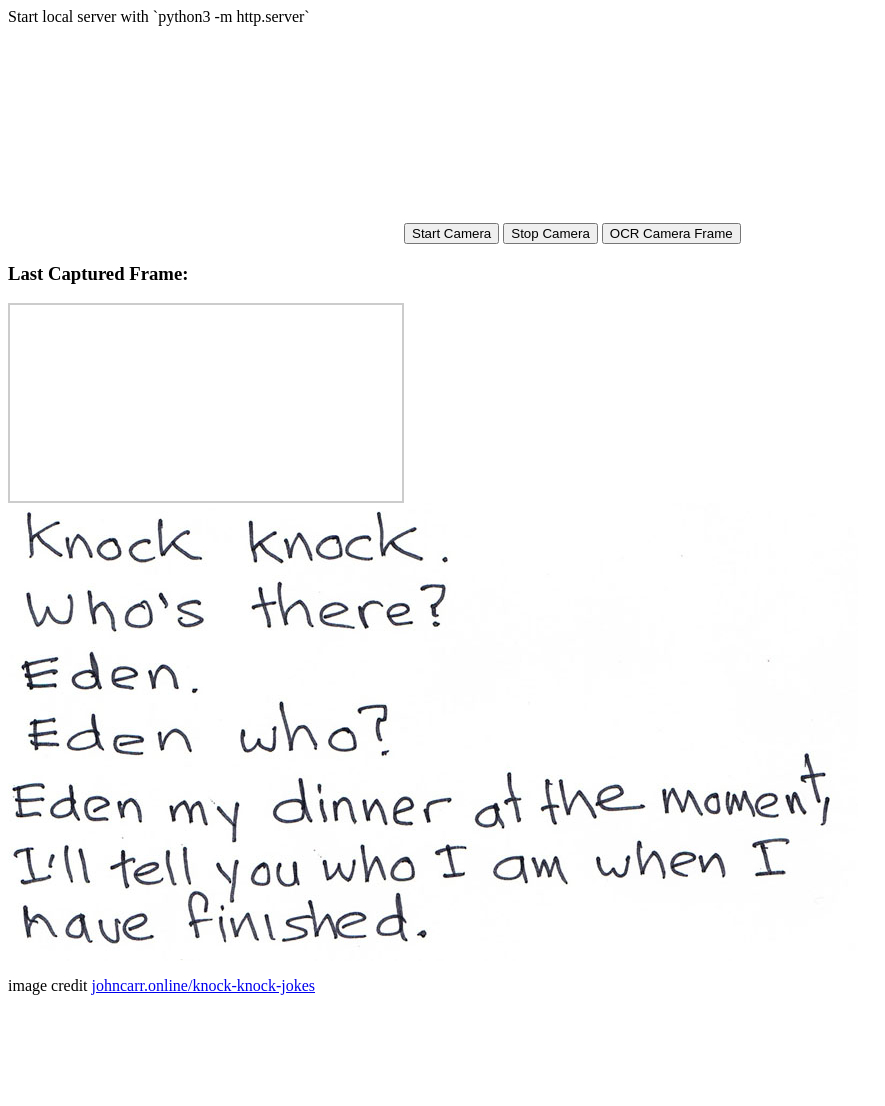
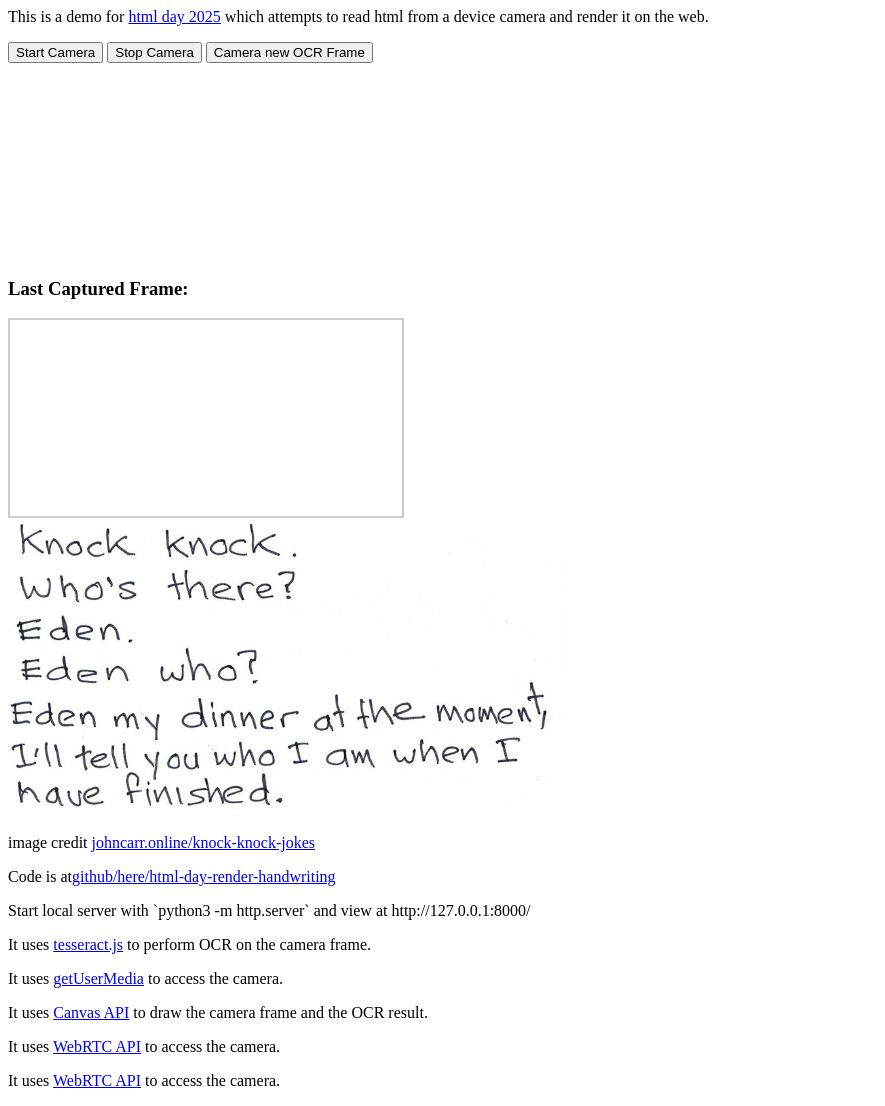
Before and after one commit to here/html-day-render-handwriting, a plain HTML site: page docs/index.html in a window 1280 px wide. Shown: the whole page, without its empty margins (0-885 px from the left). Before the commit the page ends 1011 px from the top, so only its background shows below. Drawn offline with Linux system fonts and the light colour scheme.

Commit message:
docs/index update backlinks and intent

```diff
--- a/docs/index.html
+++ b/docs/index.html
@@ -1,23 +1,32 @@
 <html>
 
-<p>Start local server with `python3 -m http.server`</p>
+  <p>This is a demo for <a href="https://htmlday.com/2025">html day 2025</a> which attempts to read html from a device camera and render it on the web.</p>
 
   <div id="log"></div>
 
   <!-- Camera video element -->
   <div id="camera-container">
-    <video id="camera-video" autoplay playsinline muted height="25%"></video>
     <button id="start-camera">Start Camera</button>
     <button id="stop-camera">Stop Camera</button>
-    <button id="ocr-camera">OCR Camera Frame</button>
+    <button id="ocr-camera">Camera new OCR Frame</button>
+    <br />
+    <video id="camera-video" autoplay playsinline muted height="25%"></video>
     <div id="captured-frame-container">
       <h3>Last Captured Frame:</h3>
       <canvas id="captured-frame" style="border: 2px solid #ccc; max-width: 100%; height: 25%;"></canvas>
     </div>
   </div>
 
-  <img id="htmlhandwritten" src="knocknoc2.jpg">
+  <img height="300px" id="htmlhandwritten" src="knocknoc2.jpg">
   <p>image credit <a href="https://www.johncarr.online/knock-knock-jokes/">johncarr.online/knock-knock-jokes</a></p>
+
+  <p>Code is at<a href="https://github.com/here/html-day-render-handwriting">github/here/html-day-render-handwriting</a></p>
+  <p>Start local server with `python3 -m http.server` and view at http://127.0.0.1:8000/</p>
+  <p>It uses <a href="https://github.com/naptha/tesseract.js">tesseract.js</a> to perform OCR on the camera frame.</p>
+  <p>It uses <a href="https://developer.mozilla.org/en-US/docs/Web/API/MediaDevices/getUserMedia">getUserMedia</a> to access the camera.</p>
+  <p>It uses <a href="https://developer.mozilla.org/en-US/docs/Web/API/Canvas_API">Canvas API</a> to draw the camera frame and the OCR result.</p>
+  <p>It uses <a href="https://developer.mozilla.org/en-US/docs/Web/API/WebRTC_API">WebRTC API</a> to access the camera.</p>
+  <p>It uses <a href="https://developer.mozilla.org/en-US/docs/Web/API/WebRTC_API">WebRTC API</a> to access the camera.</p>
 
   <!--  <img src="https://herebox.org/wp-content/uploads/2025/07/the-triplets-of-belleville-749x1024.jpg"> -->
 
```
